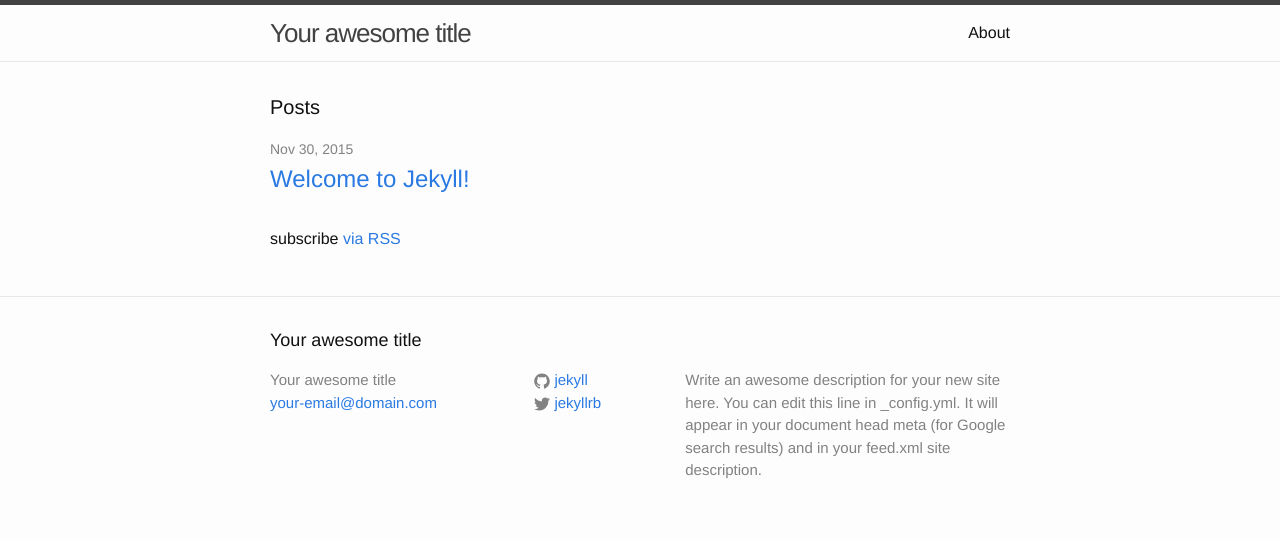
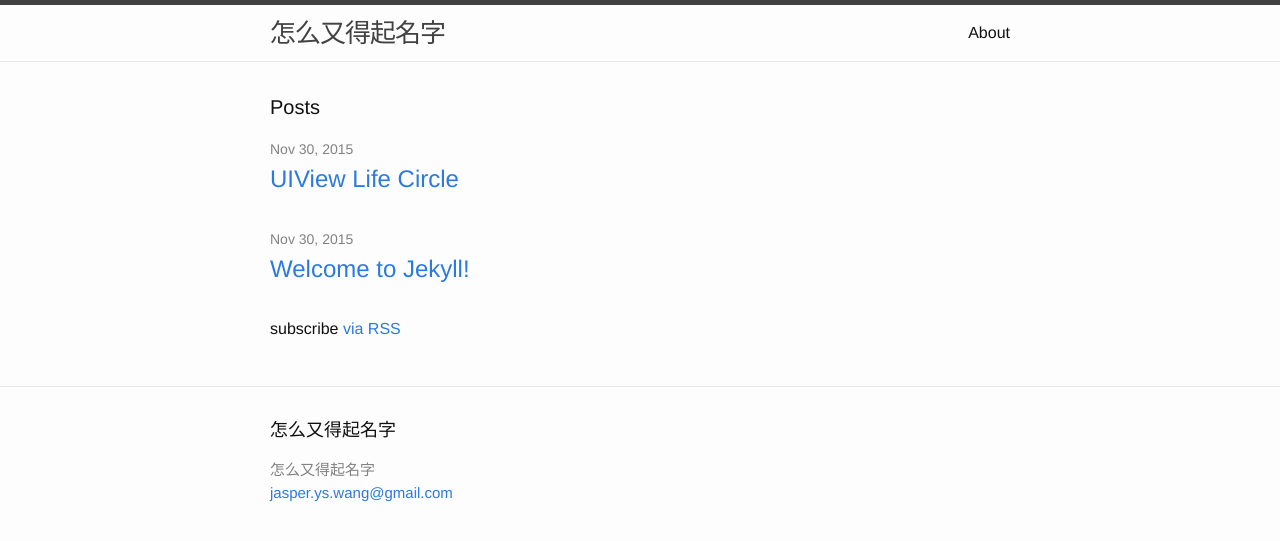
Before and after one commit to wyushi/wyushi.github.io, a Jekyll site: the page built from index.html, in a window 1280 px wide. Shown: the top 541 px of the page. Built offline with Jekyll 4.4.1, drawn with Linux system fonts in a browser that asks for light colours.

```diff
--- a/_config.yml
+++ b/_config.yml
@@ -1,14 +1,8 @@
 # Site settings
-title: Your awesome title
-email: your-email@domain.com
-description: > # this means to ignore newlines until "baseurl:"
-  Write an awesome description for your new site here. You can edit this
-  line in _config.yml. It will appear in your document head meta (for
-  Google search results) and in your feed.xml site description.
-baseurl: "" # the subpath of your site, e.g. /blog/
-url: "http://yourdomain.com" # the base hostname & protocol for your site
-twitter_username: jekyllrb
-github_username:  jekyll
+title: 怎么又得起名字
+email: jasper.ys.wang@gmail.com
+url: "http://wyushi.github.io" # the base hostname & protocol for your site
 
 # Build settings
 markdown: kramdown
+excerpt_separator: <!--more-->
```
Also changed, not shown: _posts/2015-11-30-uiview_life_circle.markdown (added, +71 -0 lines), README.md.
